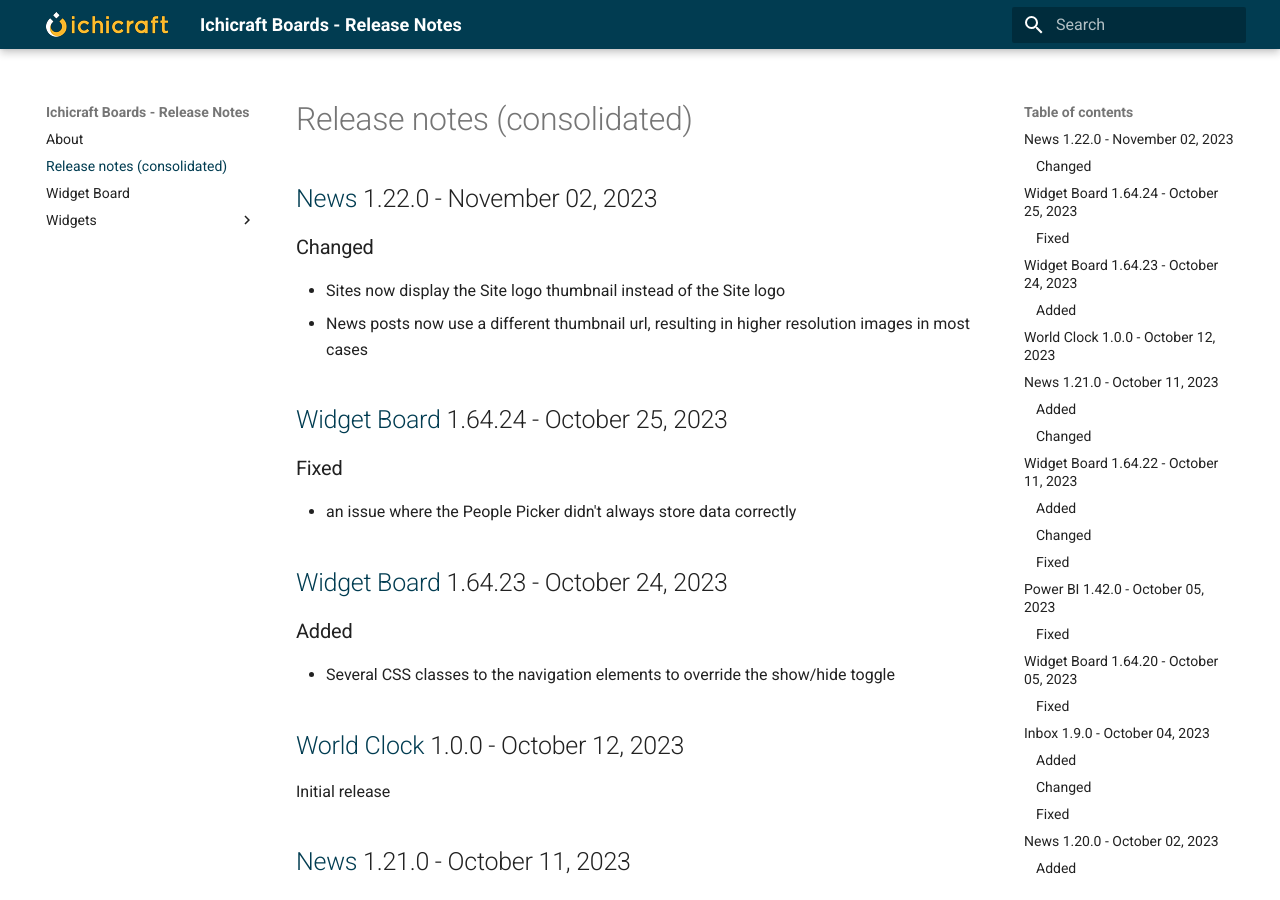
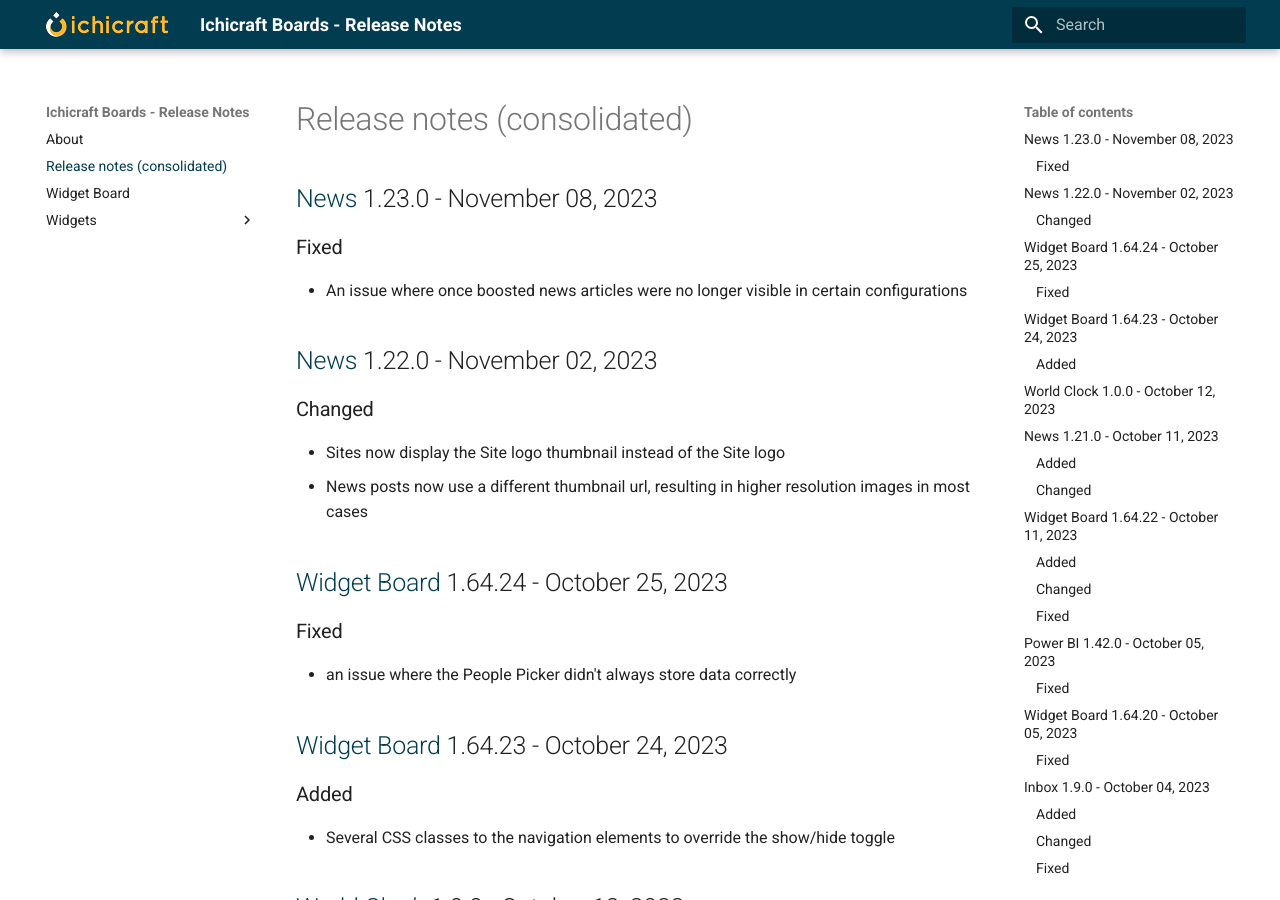
Before and after one commit to ichicraft/widgets-docs, an MkDocs documentation site: the page built from docs/Release-notes-(consolidated).md, in a window 1280 px wide and 900 px high. Built offline with MkDocs 1.6.1 and Material for MkDocs 9.7.7, drawn with Linux system fonts in a browser that asks for light colours.

Commit message:
Release notes updated by BuildService

```diff
--- a/docs/Release-notes-(consolidated).md
+++ b/docs/Release-notes-(consolidated).md
@@ -1,3 +1,8 @@
+## [News](./Widgets/News.md) 1.23.0 - November 08, 2023
+
+### Fixed
+- An issue where once boosted news articles were no longer visible in certain configurations
+
 ## [News](./Widgets/News.md) 1.22.0 - November 02, 2023
 
 ### Changed
```
Also changed, not shown: docs/Widgets/News.md (+5 -0 lines).
